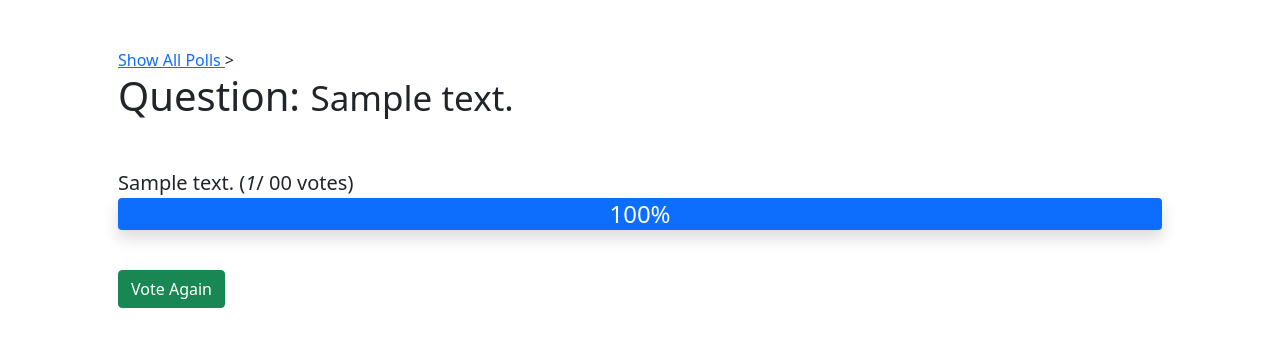
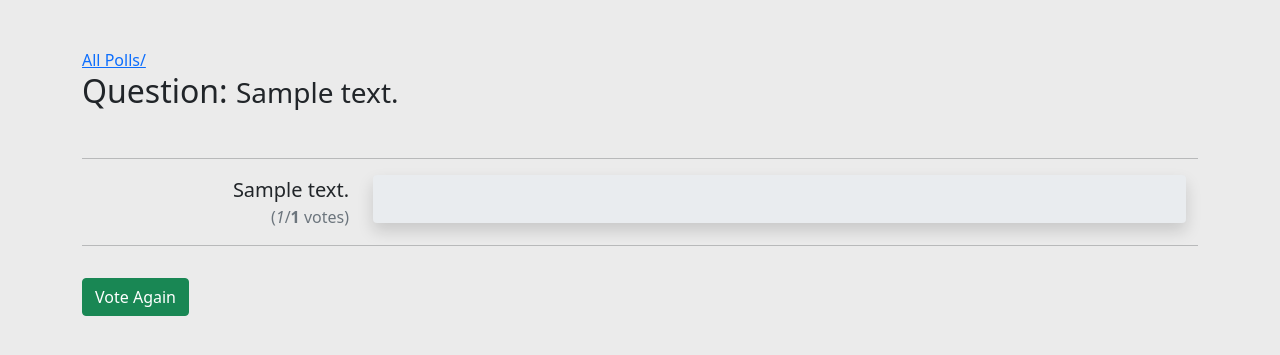
Before and after one commit to laxminarayanRaval/DjangoPractixe, a Django app: template projectlx/polls/templates/polls/result.html in a window 1280 px wide. Shown: the top 355 px of the page. Run offline with Django 4.2, Linux system fonts and the light colour scheme; tables that the repository leaves empty hold one stand-in row (values such as "Sample post"); the template is opened without the code that fills it: values that come from a table or form of the project are taken from there, most other values are stand-ins (such as "Sample title", 1, 10 or a date in 2020).

Commit message:
Looks e-mprooved

```diff
--- a/projectlx/polls/models.py
+++ b/projectlx/polls/models.py
@@ -1,6 +1,7 @@
 import datetime
 from django.db import models
 from django.utils import timezone
+from django.contrib import admin  # for display decorator
 
 class Question(models.Model):
     que_text = models.CharField(max_length=200)
@@ -8,6 +9,12 @@ class Question(models.Model):
 
     def __str__(self) -> str:
         return self.que_text
+
+    @admin.display(
+        boolean=True,
+        ordering='pub_date',
+        description='Published Recently?',
+    )
 
     def was_published_recently(self):
         now = timezone.now()
--- a/projectlx/polls/static/polls/style.css
+++ b/projectlx/polls/static/polls/style.css
@@ -1,4 +1,5 @@
 body {
+    background-color: #ebebeb;
     /* background: bisque url("imgs/84248.png") no-repeat; */
     /* background: repeating-linear-gradient(22deg, #fbffd7, #adbbd0 10px); */
     /* animation: booom 1s ease infinite alternate; */
@@ -38,21 +39,19 @@ body {
 li {
     /* list-style-type: square; */
     list-style: decimal-leading-zero;
-    color: rgb(19, 104, 78);
-    font-size: 1.6rem;
+    color: rgb(11, 118, 112);
+    font-size: 1.3rem;
     font-style: italic;
-    padding: 5px;
     position: sticky;
-    left: -100px;
-    box-shadow: 10px 10px 25px #dddddd,
-            -15px -15px 30px #fff;
+    /* box-shadow: 10px 10px 25px #dddddd,  */
+            /* -15px -15px 30px #fff; */
 }
 li:hover {
     color: crimson;
     /* font-size: 2rem; */
     font-style: bold;
-    box-shadow: 10px 10px 25px #a3a3a3,
-            -2px -2px 5px #ffffff;
+    box-shadow: 5px 5px 10px #c3c3c3,
+            0px 0px 2px 3px #e8e7e7;
 }
 li a {
     color:inherit;
--- a/projectlx/polls/templates/polls/base.html
+++ b/projectlx/polls/templates/polls/base.html
@@ -16,7 +16,7 @@
 <body>
     <div class="container">
         <div class="row">
-            <div class="col p-5">
+            <div class="col pt-5">
                 {% block content %}
 
                 {% endblock %}
--- a/projectlx/polls/templates/polls/details.html
+++ b/projectlx/polls/templates/polls/details.html
@@ -6,7 +6,7 @@
     {% if question %}
     <div class="row">
         <div class="col">
-            <h5 class="display-5">Q: <code>{{ question.que_text }}</code></h5>
+            <h6 class="display-6">Q: <code>{{ question.que_text }}</code></h6>
         </div>
     </div>
     <div class="row">
--- a/projectlx/polls/templates/polls/index.html
+++ b/projectlx/polls/templates/polls/index.html
@@ -3,7 +3,7 @@
     <title>Polls Application</title>
 {% endblock %}
 {% block content %}
-    <h1 class="display-1"># Poll Questions</h1>
+    <h3 class="display-3"># Poll Questions</h3><hr>
     {% if latest_ques_list %}
         <ul>
             {% for que in latest_ques_list %}
--- a/projectlx/polls/templates/polls/result.html
+++ b/projectlx/polls/templates/polls/result.html
@@ -3,37 +3,47 @@
     <title>Result of Poll Question</title>
 {% endblock %}
 {% block content %}
-    <a href="{% url 'polls:index' %}" class="mt-3 text-center" >Show All Polls </a>>
+    <a href="{% url 'polls:index' %}" class="my-5 text-center" >All Polls/ </a>
     {% if question %}
-        <h1 class="mb-5">Question: <small>{{ question }}</small></h1>
-        {% for choice in question.choice_set.all %}
-            <p class="lead mb-0"><b>{{ choice.choice_text }}</b> (<i class="votes" id="{{ forloop.counter }}">{{ choice.vote }}</i>/ <b class="total_vote">00</b> votes)</p>
-            <div class="progress shadow mb-4" style="height:2rem; font-size: 1.5rem;">
-                <div class="progress-bar" role="progressbar"
-                aria-valuenow="{{ choice.vote }}" aria-valuemin="0"
-                aria-valuemax="100" style='width:100%'>
-                  <span class="sr-only">{% widthratio choice.vote data.total_votes 100 %}%</span>
+        <h2 class="mb-5">Question: <small>{{ question }}</small></h2>
+        <hr>
+        <div class="row p-0 m-0">
+                {% for choice in question.choice_set.all %}
+                <div class="col-3 text-end">
+                    <p class="lead mb-0"><b>{{ choice.choice_text }}</b>
+                    <p class="text-sm text-secondary">(<i class="votes " id="{{ forloop.counter }}">{{ choice.vote }}</i>/<b class="total_vote">00</b> votes)</p></p>
                 </div>
+                <div class="col-9">
+                    <div class="progress shadow" style="height:3rem; font-size: 1rem;">
+                        <div class="progress-bar" role="progressbar" aria-valuenow="{{ choice.vote }}" aria-valuemin="0"
+                            aria-valuemax="100" style='width:0%'>
+                            <span class="sr-only text-sm">{% widthratio choice.vote data.total_votes 100 %}%</span>
+                        </div>
+                    </div>
+                </div>
+                <hr>
+                {% endfor %}
             </div>
-        {% endfor %}
-        <a href="{% url 'polls:detail' question.id %}" class="btn btn-success mt-3 text-center" >Vote Again</a>
+            <a href="{% url 'polls:detail' question.id %}" class="btn btn-success mt-3 text-center" >Vote Again</a>
     {% endif %}
     <script>
         let sum = 0;
         let per = [];
         (() => {
-            for (let i = 0; i < 4; i++) {
-                sum += Number(document.getElementsByClassName('votes')[i].innerHTML)
-                per[i] = Number(document.getElementsByClassName('votes')[i].innerHTML)
+            let votes = document.getElementsByClassName('votes')
+            for (let i = 0; i < votes.length; i++) {
+                sum += Number(votes[i].innerHTML)
+                per[i] = Number(votes[i].innerHTML)
             }
-            for (let i = 0; i < 4; i++) {
+            let progressbar = document.getElementsByClassName('progress-bar')
+            for (let i = 0; i < votes.length; i++) {
                 document.getElementsByClassName('total_vote')[i].innerHTML = sum
                 per[i] = ((per[i] / sum) * 100).toFixed(2);
                 setTimeout(() => {
-                    document.getElementsByClassName('progress-bar')[i].setAttribute('style', 'width:' + per[i] + '%')
-                    document.getElementsByClassName('progress-bar')[i].setAttribute('aria-valuemax', per[i] + '%')
+                    progressbar[i].setAttribute('style', 'width:' + per[i] + '%')
+                    progressbar[i].setAttribute('aria-valuemax', per[i] + '%')
                     document.getElementsByClassName('sr-only')[i].innerHTML = per[i] + '%'
-                }, 600 / i)
+                }, 300 / i)
             }
         })();
     </script>
--- a/projectlx/polls/urls.py
+++ b/projectlx/polls/urls.py
@@ -5,6 +5,6 @@ app_name = 'polls'  # Namespacing URL names
 urlpatterns = [
     path('', views.IndexView.as_view(), name='index'),
     path('<int:pk>/', views.DetailView.as_view(), name='detail'),
-    path('<int:pk>/results ', views.ResultsView.as_view(), name='results'),
+    path('<int:pk>/results', views.ResultsView.as_view(), name='results'),
     path('<int:que_id>/vote', views.vote, name='vote')
 ]
```
Also changed, not shown: projectlx/polls/admin.py (+10 -2 lines).
